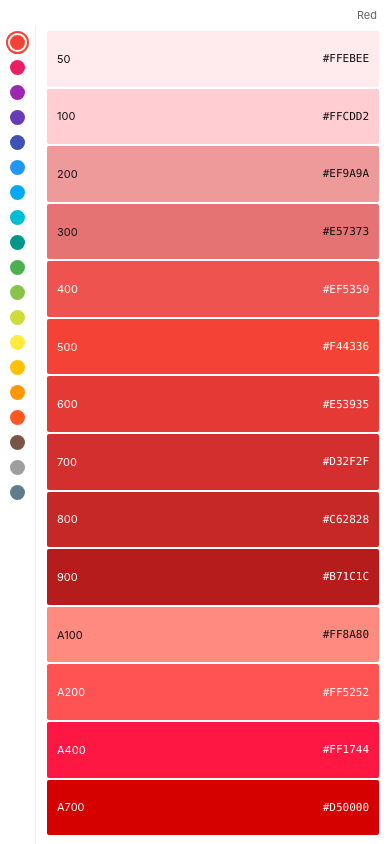
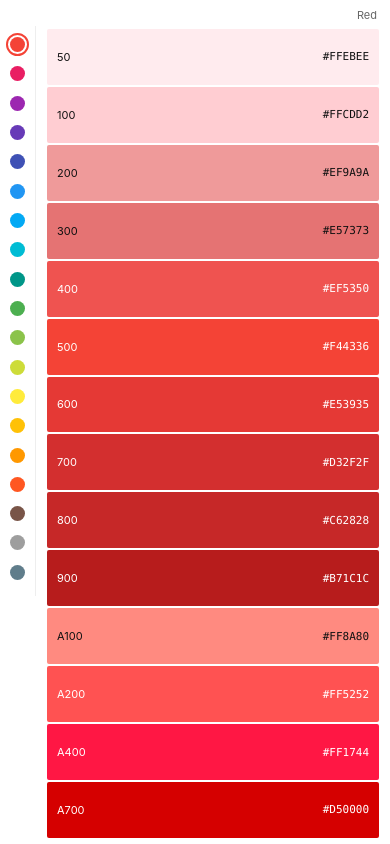
Before and after one commit to BafS/Material-Colors-native, a React Native app: screen / in a window 390 px wide. Built offline with nearby package versions, Linux system fonts and the light colour scheme.

Commit message:
Handle windows resize

```diff
--- a/src/App.js
+++ b/src/App.js
@@ -61,9 +61,13 @@ const styles = StyleSheet.create({
   },
 
   colorsListPanel: {
-    padding: 5,
+    flex: 1,
+    justifyContent: 'space-around',
+    alignItems: 'center',
+    flexDirection: 'column',
+    maxWidth: 36,
     paddingTop: 4,
-    paddingBottom: 20,
+    paddingBottom: 9,
     borderRightColor: '#eee',
     borderRightWidth: 1,
   },
@@ -72,9 +76,9 @@ const styles = StyleSheet.create({
     flex: 1,
     flexDirection: 'column',
     paddingTop: 2,
-    paddingLeft: 5,
-    paddingRight: 5,
-    paddingBottom: 4,
+    paddingLeft: 10,
+    paddingRight: 10,
+    paddingBottom: 5,
   },
 });
 
--- a/src/ColorsListPanel.js
+++ b/src/ColorsListPanel.js
@@ -7,7 +7,6 @@ const ColorCircle = ({hex: color, selected, onMouseEnter, onMouseLeave}) => (
       // cursor: 'pointer',
       width: 15,
       height: 15,
-      margin: 5,
       borderRadius: 20,
       backgroundColor: color,
       alignItems: 'center',
@@ -31,9 +30,12 @@ export default ({colors, style, onClick, selected}) => {
   const getBaseColor = value =>
     colors[value]['500'] ?? Object.values(colors[value])[0];
 
+  const colorsKeys = Object.keys(colors);
+  const maxHeight = colorsKeys.length * 30;
+
   return (
-    <View style={style}>
-      {Object.keys(colors).map((value, index) => {
+    <View style={{...style, maxHeight}}>
+      {colorsKeys.map((value, index) => {
         const isSelected = value === selected;
         return (
           <TouchableOpacity
--- a/src/ColorsPanel.js
+++ b/src/ColorsPanel.js
@@ -1,5 +1,5 @@
-import React, {useEffect, useRef} from 'react';
-import {Animated, Text, View, Clipboard, TouchableOpacity} from 'react-native';
+import React, {useEffect, useRef, useState} from 'react';
+import {Animated, Text, View, Clipboard, TouchableOpacity, ScrollView} from 'react-native';
 
 const luminosity = hexStr =>
   parseInt(hexStr[0], 16) + parseInt(hexStr[2], 16) + parseInt(hexStr[4], 16);
@@ -45,7 +45,10 @@ const ColorBox = ({name, color}) => {
 };
 
 export default ({style, palette, name}) => {
+  const [isScroll, setIsScroll] = useState(false);
   const springAnim = useRef(new Animated.Value(0)).current;
+
+  const paletteKeys = Object.keys(palette ?? []);
 
   useEffect(() => {
     springAnim.setValue(0.6);
@@ -58,8 +61,14 @@ export default ({style, palette, name}) => {
     }).start();
   }, [springAnim, name]);
 
-  return (
-    <View style={style}>
+  /**
+   * @param {import('react-native').LayoutChangeEvent} e
+   * @return {float}
+   */
+  const getColorItemSize = e =>
+    e.nativeEvent.layout.height / paletteKeys.length;
+
+  const inner = (
     <Animated.View
       style={[
         style,
@@ -68,10 +77,27 @@ export default ({style, palette, name}) => {
           transform: [{scaleY: springAnim}],
         },
       ]}>
-        {Object.keys(palette ?? []).map((value, index) => (
+      {paletteKeys.map((value, index) => (
         <ColorBox key={index} name={value} color={palette[value].hex} />
       ))}
     </Animated.View>
+  );
+
+  if (isScroll) {
+    return (
+      <ScrollView
+        style={{flex: 1}}
+        onLayout={e => getColorItemSize(e) > 34 && setIsScroll(false)}>
+        {inner}
+      </ScrollView>
+    );
+  }
+
+  return (
+    <View
+      style={{flex: 1}}
+      onLayout={e => getColorItemSize(e) < 34 && setIsScroll(true)}>
+      {inner}
     </View>
   );
 };
```
Also changed, not shown: 1 other file (tests, documents, lock files or other folders). Lines whose indentation alone changed are shown as unchanged.
